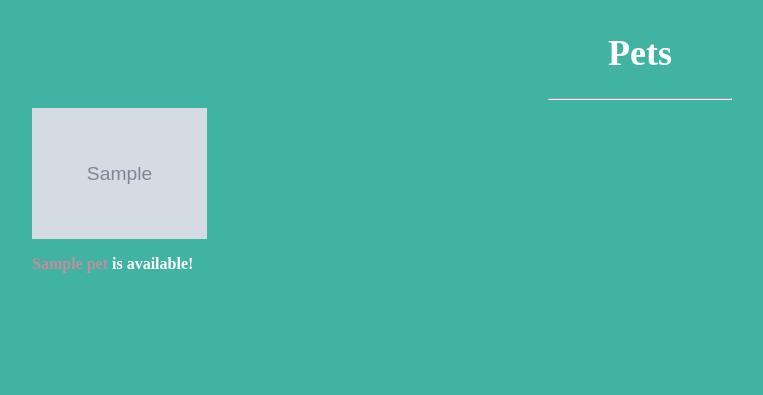
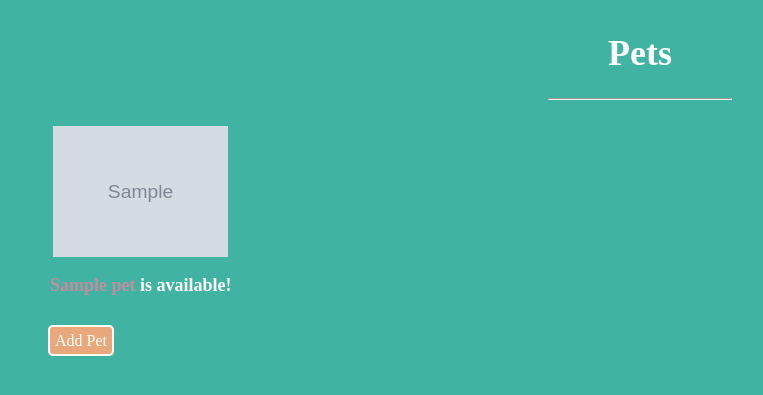
Before and after one commit to giuliana5/wtforms-exercise, a Flask app: page / in a window 1280 px wide. Shown: the top 395 px of the page, without its empty margins (0-763 px from the left). Run offline with Flask 3, Linux system fonts and the light colour scheme; tables that the repository leaves empty hold one stand-in row (values such as "Sample post"); grey boxes marked "Sample" are stand-in pictures.

Commit message:
Added Add Pet button.

```diff
--- a/templates/homepage.html
+++ b/templates/homepage.html
@@ -6,7 +6,7 @@
 <hr>
 
 {% for pet in pets %}
-<div>
+<div class="pet">
     <img src="{{pet.photo_url}}" alt="{{pet.name}}" width="175px"/>
     <p><span class="pet-name">{{pet.name}}</span>
             {% if pet.available %}
@@ -18,4 +18,6 @@
 </div>
 {% endfor %}
 
+<div><a class="add" href="/add">Add Pet</a></div>
+
 {% endblock %}
```
